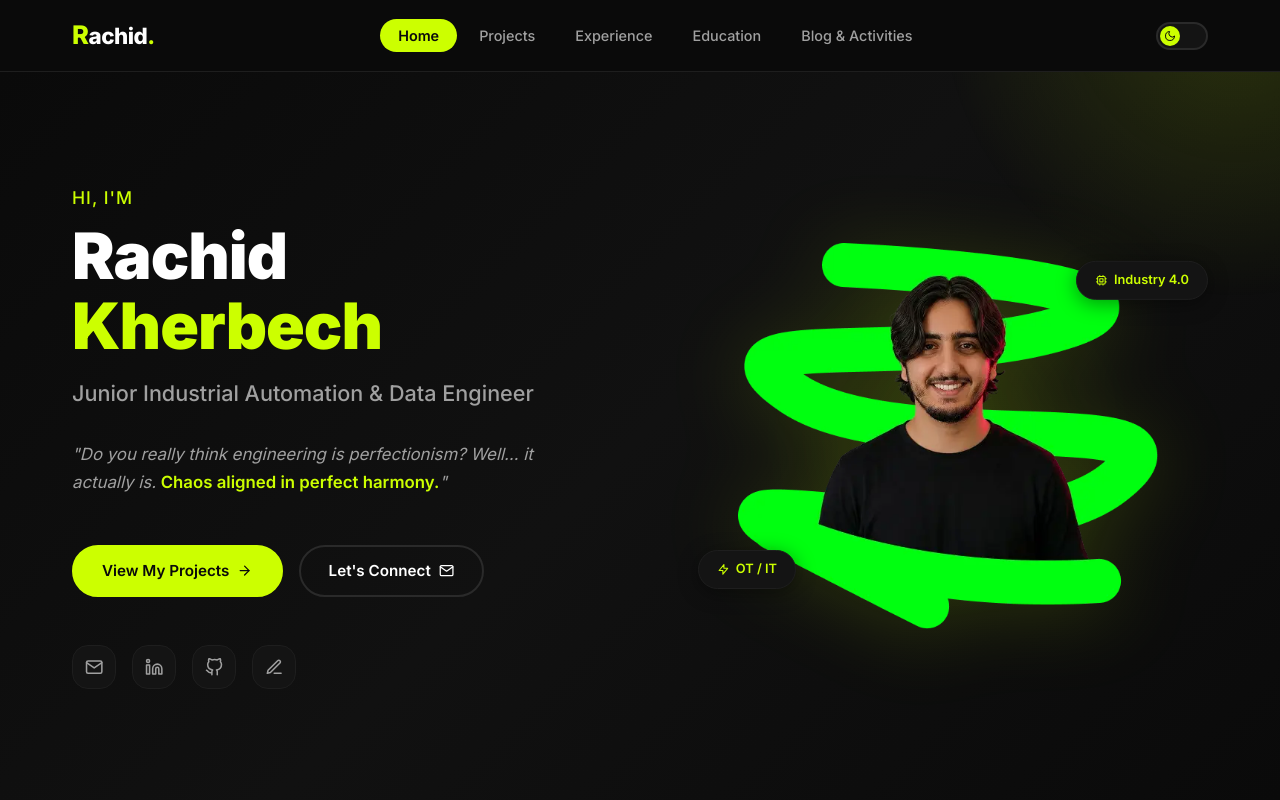
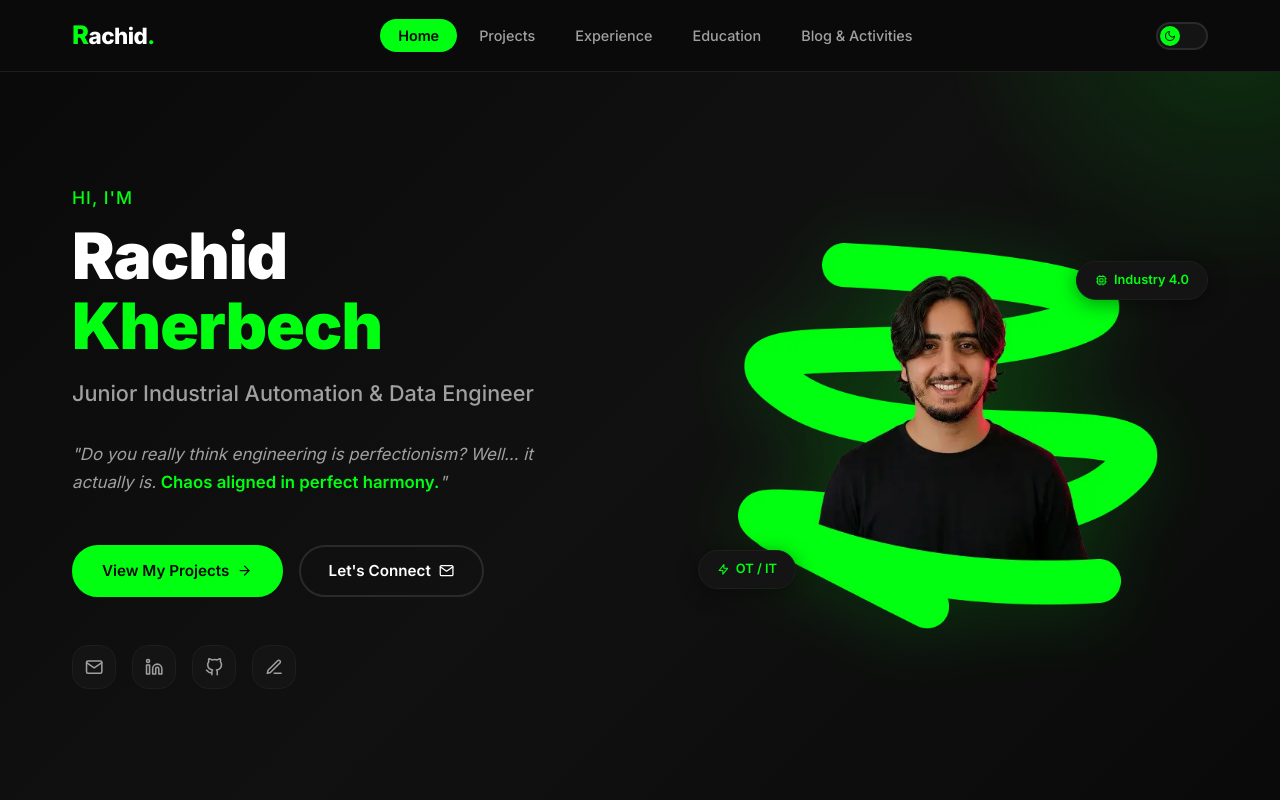
Before and after one commit to yoorax/yoorax.github.io, a React (Create React App) app: page /#/ in a window 1280 px wide. Shown: the top 800 px of the page. Built offline with nearby package versions, Linux system fonts and the light colour scheme.

Commit message:
update 8 :change the theme color to #00FF11

```diff
--- a/src/components/SkillMap.jsx
+++ b/src/components/SkillMap.jsx
@@ -4,7 +4,7 @@ import { nodes as rawNodes, links as rawLinks } from '../data/skillMapData';
 import './SkillMap.css';
 
 const LEGEND = [
-  { label: 'Industry 4.0', color: '#ccff00' },
+  { label: 'Industry 4.0', color: '#00ff11' },
   { label: 'Data Systems', color: '#38bdf8' },
   { label: 'Industrial Automation', color: '#34d399' },
   { label: 'AI & Machine Learning', color: '#a78bfa' },
--- a/src/data/skillMapData.js
+++ b/src/data/skillMapData.js
@@ -2,18 +2,18 @@ const N=(id,label,type,group,radius,color,icon)=>({id,label,type,group,radius,co
 const C='category',O='concept',T='technology',ctr='center',L='left',R='right';
 
 export const nodes = [
-  N('cat-i4','Industry 4.0',C,ctr,32,'#ccff00','factory'),
+  N('cat-i4','Industry 4.0',C,ctr,32,'#00ff11','factory'),
   N('cat-ds','Data Systems',C,R,28,'#38bdf8','bars'),
   N('cat-ia','Industrial Automation',C,L,28,'#34d399','gear'),
   N('cat-ai','AI & Machine Learning',C,R,28,'#a78bfa','brain'),
-  N('c-dt','Digital Transformation',O,ctr,19,'#ccff00','screen'),
-  N('c-sm','Smart Manufacturing',O,ctr,19,'#ccff00','factory'),
-  N('c-cps','Cyber-Physical Systems',O,ctr,19,'#ccff00','link'),
-  N('c-id','Industrial Digitalization',O,ctr,19,'#ccff00','screen'),
-  N('c-rtm','Real-Time Monitoring',O,ctr,19,'#ccff00','signal'),
-  N('c-pm','Predictive Maintenance',O,ctr,19,'#ccff00','wrench'),
-  N('c-ddo','Data-Driven Operations',O,ctr,19,'#ccff00','bars'),
-  N('c-e2e','End-to-End Integration',O,ctr,19,'#ccff00','link'),
+  N('c-dt','Digital Transformation',O,ctr,19,'#00ff11','screen'),
+  N('c-sm','Smart Manufacturing',O,ctr,19,'#00ff11','factory'),
+  N('c-cps','Cyber-Physical Systems',O,ctr,19,'#00ff11','link'),
+  N('c-id','Industrial Digitalization',O,ctr,19,'#00ff11','screen'),
+  N('c-rtm','Real-Time Monitoring',O,ctr,19,'#00ff11','signal'),
+  N('c-pm','Predictive Maintenance',O,ctr,19,'#00ff11','wrench'),
+  N('c-ddo','Data-Driven Operations',O,ctr,19,'#00ff11','bars'),
+  N('c-e2e','End-to-End Integration',O,ctr,19,'#00ff11','link'),
   N('c-dap','Data Analysis Python',O,R,19,'#38bdf8','code'),
   N('c-dv','Data Visualization',O,R,19,'#38bdf8','bars'),
   N('c-dbm','Database Management',O,R,19,'#38bdf8','db'),
--- a/src/styles/global.css
+++ b/src/styles/global.css
@@ -55,16 +55,16 @@ button {
   --text-primary: #ffffff;
   --text-secondary: #a0a0a0;
   --text-muted: #666666;
-  --accent: #ccff00;
-  --accent-hover: #aef359;
-  --accent-dim: rgba(204, 255, 0, 0.1);
-  --accent-glow: rgba(204, 255, 0, 0.15);
+  --accent: #00ff11;
+  --accent-hover: #00cc0e;
+  --accent-dim: rgba(0, 255, 17, 0.1);
+  --accent-glow: rgba(0, 255, 17, 0.15);
   --border-color: #1e1e1e;
   --border-light: #2a2a2a;
   --shadow-sm: 0 2px 8px rgba(0, 0, 0, 0.3);
   --shadow-md: 0 4px 20px rgba(0, 0, 0, 0.4);
   --shadow-lg: 0 8px 40px rgba(0, 0, 0, 0.5);
-  --shadow-accent: 0 4px 20px rgba(204, 255, 0, 0.1);
+  --shadow-accent: 0 4px 20px rgba(0, 255, 17, 0.1);
   --gradient-hero: linear-gradient(135deg, #0a0a0a 0%, #111111 50%, #0a0a0a 100%);
   --overlay: rgba(0, 0, 0, 0.7);
 }
@@ -79,16 +79,16 @@ button {
   --text-primary: #0a0a0a;
   --text-secondary: #555555;
   --text-muted: #999999;
-  --accent: #88bb00;
-  --accent-hover: #6d9900;
-  --accent-dim: rgba(136, 187, 0, 0.1);
-  --accent-glow: rgba(136, 187, 0, 0.15);
+  --accent: #00bb0e;
+  --accent-hover: #009a0b;
+  --accent-dim: rgba(0, 255, 17, 0.1);
+  --accent-glow: rgba(0, 255, 17, 0.15);
   --border-color: #e0e0e0;
   --border-light: #d0d0d0;
   --shadow-sm: 0 2px 8px rgba(0, 0, 0, 0.06);
   --shadow-md: 0 4px 20px rgba(0, 0, 0, 0.08);
   --shadow-lg: 0 8px 40px rgba(0, 0, 0, 0.1);
-  --shadow-accent: 0 4px 20px rgba(136, 187, 0, 0.15);
+  --shadow-accent: 0 4px 20px rgba(0, 255, 17, 0.15);
   --gradient-hero: linear-gradient(135deg, #f5f5f5 0%, #eeeeee 50%, #f5f5f5 100%);
   --overlay: rgba(255, 255, 255, 0.7);
 }
```
